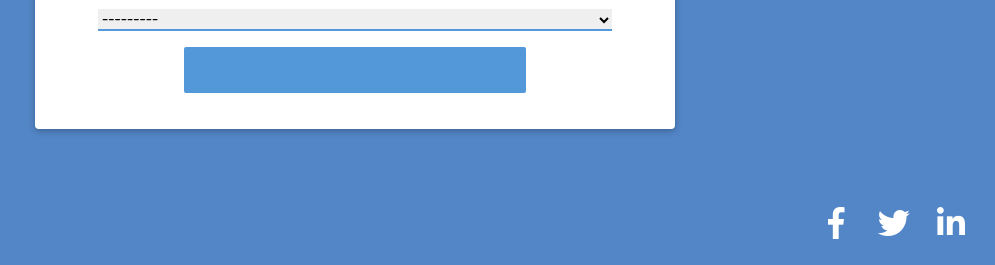
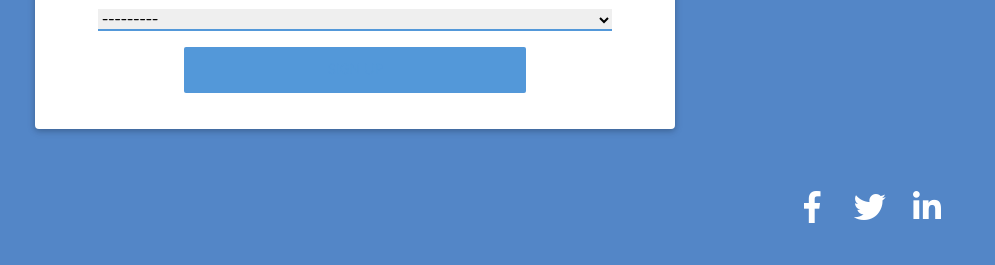
Before and after one commit to anshulahuja98/freelancing-solutions, a Django app: page /accounts/register/employer/ in a window 1280 px wide. Shown: the part 1497-1762 px from the top of the page, without its empty margins (285-1280 px from the left). Run offline with Django 3.2, Linux system fonts and the light colour scheme; some libraries are stand-ins or nearby versions.

Commit message:
Remove color style and shift all footer content in mixin
Removed color style from all of the social icons. Shifted all of the footer content of 'main/base.html' here in 'main/mixins/social_links_mixin.html'.

```diff
--- a/src/templates/main/mixins/social_links_mixin.html
+++ b/src/templates/main/mixins/social_links_mixin.html
@@ -1,19 +1,23 @@
-<div class="p-3 pr-4 fa-2x">
+<div class="container">
+    <div class="row float-right">
+        <div class="pr-5 fa-2x">
             <ul class="list-inline mb-0">
                 <li class="list-inline-item">
                     <a class="text-center rounded-circle" href="#">
-                <i class="fab fa-fw fa-facebook-f text-white" style="color:var(--main-bg-color);"></i>
+                        <i class="fab fa-fw fa-facebook-f text-white"></i>
                     </a>
                 </li>
                 <li class="list-inline-item">
                     <a class="text-center rounded-circle" href="#">
-                <i class="fab fa-fw fa-twitter text-white" style="color:var(--main-bg-color);"></i>
+                        <i class="fab fa-fw fa-twitter text-white"></i>
                     </a>
                 </li>
                 <li class="list-inline-item">
                     <a class="text-center rounded-circle" href="#">
-                <i class="fab fa-fw fa-linkedin-in text-white" style="color:var(--main-bg-color);"></i>
+                        <i class="fab fa-fw fa-linkedin-in text-white"></i>
                     </a>
                 </li>
             </ul>
         </div>
+    </div>
+</div>
```
Lines whose indentation alone changed are shown as unchanged.
